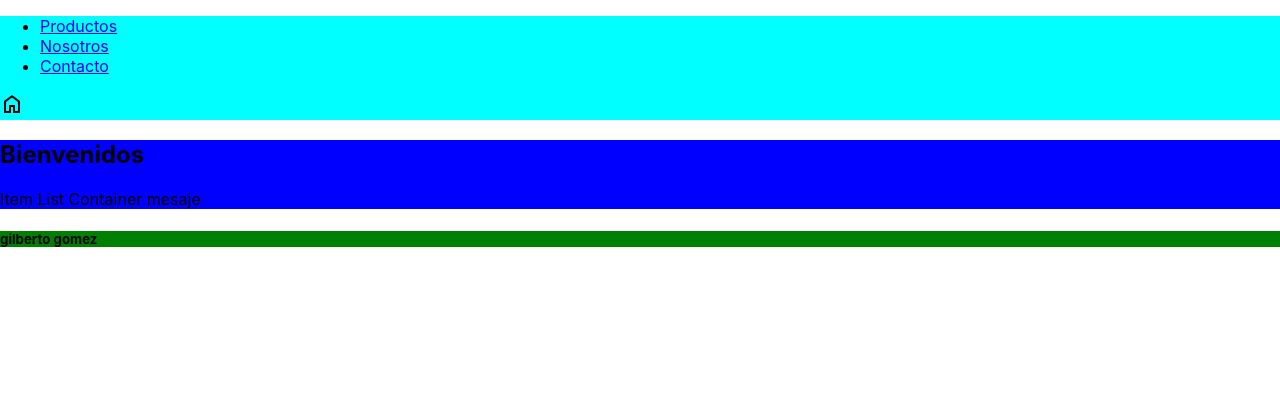
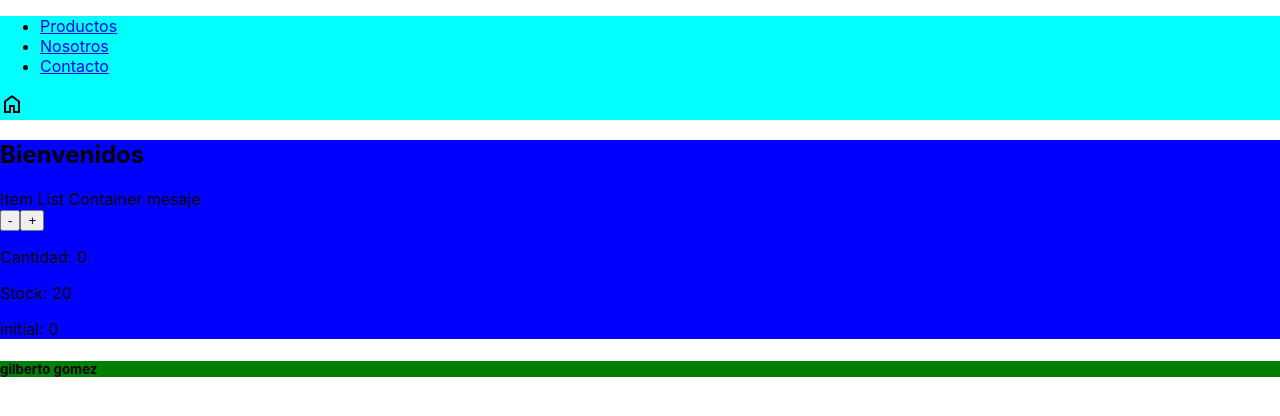
Before and after one commit to liglez/storerockgomez, a React (Create React App) app: page / in a window 1280 px wide. Shown: the top 416 px of the page. Built offline with nearby package versions, Linux system fonts and the light colour scheme.

Commit message:
Se agrega componente itemcount

```diff
--- /dev/null
+++ b/src/components/Items/ItemCount.js
@@ -0,0 +1,34 @@
+const { useState } = require("react");
+
+const ItemCount = (props) => {
+
+    const {stock, initial} = props;
+    const [count, setCount] = useState(initial);
+    // const [item, setItem] = useState()
+    // console.log(initial);
+
+   const Minus = () => {
+    console.log('Minus')
+        if(count > 0 && count >= initial )
+            setCount(count-1);
+   }
+
+   const Add = () => {
+    console.log('Add')
+        if(stock > initial && count < stock) {
+            setCount(count+1);
+        }
+   }
+
+    return(
+        <div>
+            <button onClick={()=> Minus()}>-</button>
+            <button onClick={()=> Add()}>+</button>
+            <p>Cantidad: {count}</p>
+            <p>Stock: {stock}</p>
+            <p>initial: {initial}</p>
+        </div>
+    )
+}
+
+export default ItemCount;
--- a/src/components/Main/ItemListContainer.jsx
+++ b/src/components/Main/ItemListContainer.jsx
@@ -1,8 +1,14 @@
+import ItemCount from "../Items/ItemCount";
+
 const ItemListContainer = (props) => {
         console.log(props)
         return(
                 <div>
                     {props.mensaje}
+                    <ItemCount
+                        stock={20}
+                        initial={0}
+                        />
                 </div>
         )
 }
--- a/src/components/Main/Main.js
+++ b/src/components/Main/Main.js
@@ -1,6 +1,7 @@
 import React from 'react'
 import './main.css'
 import ItemListContainer from './ItemListContainer'
+
 
 const Main = (props) => {
   console.log(props)
@@ -10,6 +11,7 @@ const Main = (props) => {
         <ItemListContainer
           mensaje={props.mensaje}
         />
+
     </main>
   )
 }
```
Also changed, not shown: 1 other file (tests, documents, lock files or other folders).
